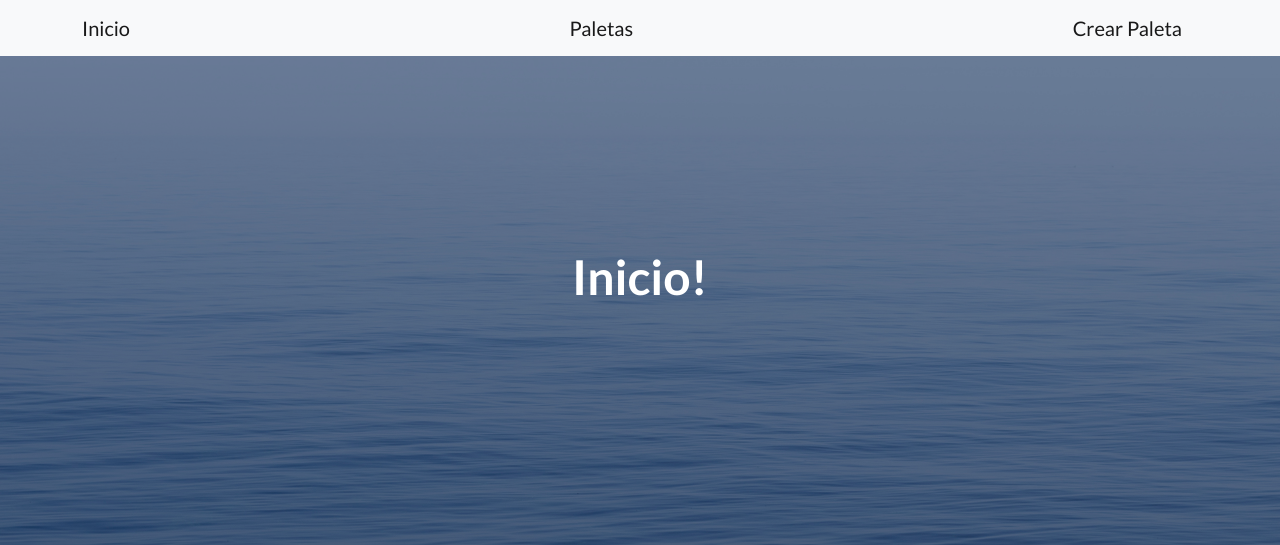
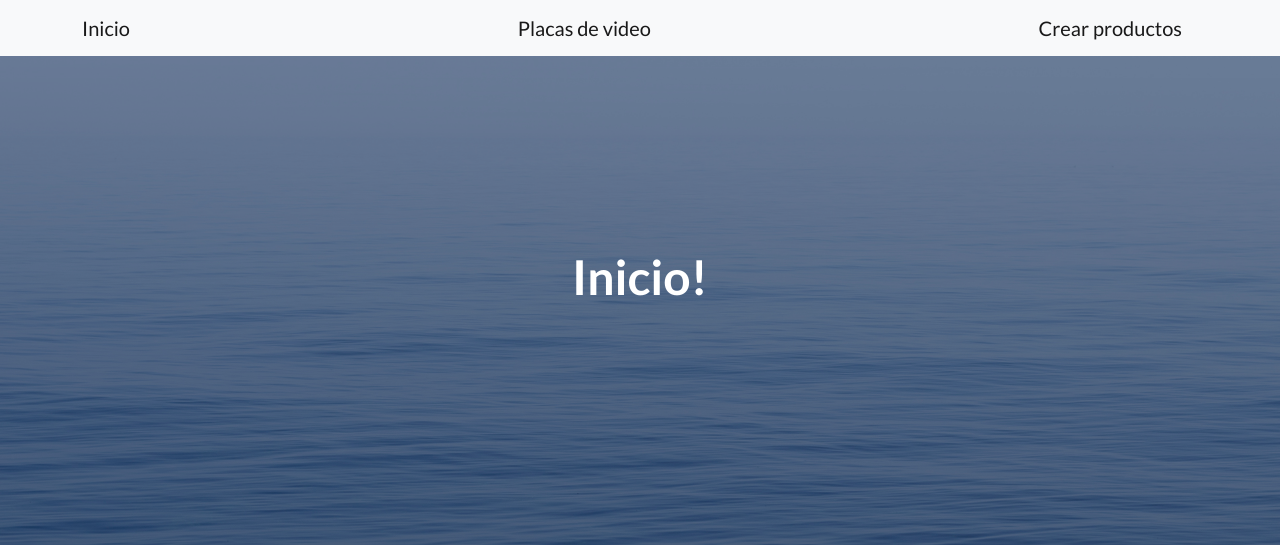
Before and after one commit to cccBurns/tercera_entrega_django, a Django app: template inicio/templates/inicio/inicio.html in a window 1280 px wide. Shown: the top 545 px of the page. Run offline with Django 4.2, Linux system fonts and the light colour scheme; the template is opened without the code that fills it, so the values that code supplies are empty; some libraries are stand-ins or nearby versions.

Commit message:
viernes 27 15:20

```diff
--- a/inicio/admin.py
+++ b/inicio/admin.py
@@ -1,4 +1,4 @@
 from django.contrib import admin
-from inicio.models import video
+from inicio.models import Video
 
 admin.site.register(Video)
--- a/inicio/templates/inicio/video.html
+++ b/inicio/templates/inicio/video.html
@@ -16,9 +16,9 @@ Placas de video
     <input type="submit" value="Buscar">
 </form>
 
-{% if listado_de_PlacasVideo %}
+{% if listado_de_video %}
 <ul>
-    {% for Video in listado_de_PlacasVideo %}
+    {% for Video in listado_de_video %}
     <li>{{video}}</li>
     {% endfor %}
 </ul>
--- a/templates/base.html
+++ b/templates/base.html
@@ -34,8 +34,8 @@
         <nav class="navbar navbar-light bg-light static-top">
             <div class="container">
                 <a class="navbar-brand" href={% url "inicio" %}>Inicio</a>
-                <a class="navbar-brand" href={% url "paletas" %}>Paletas</a>
-                <a class="navbar-brand" href={% url "crear_paleta" %}>Crear Paleta</a>
+                <a class="navbar-brand" href={% url "videos" %}>Placas de video</a>
+                <a class="navbar-brand" href={% url "crear_producto" %}>Crear productos</a>
                 {% comment %} <a class="btn btn-primary" href="#signup">Sign Up</a> {% endcomment %}
             </div>
         </nav>
```
